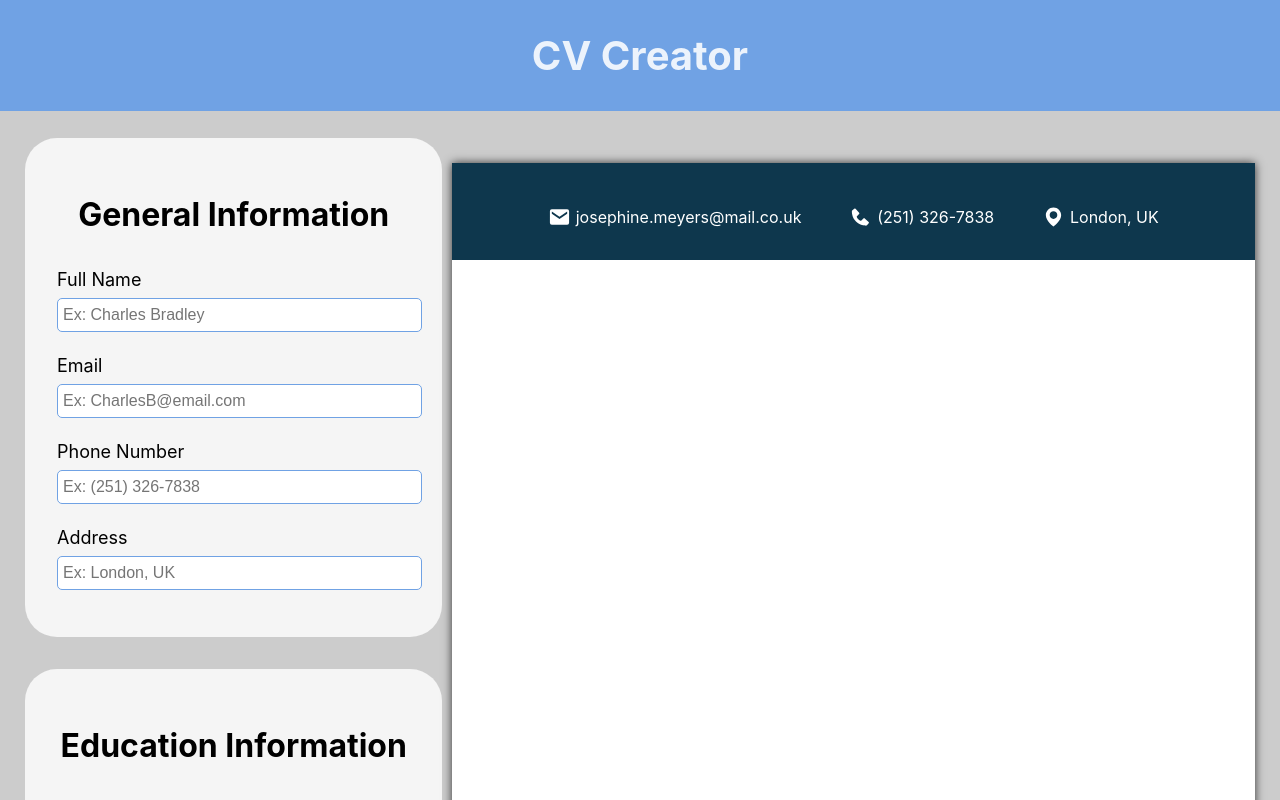
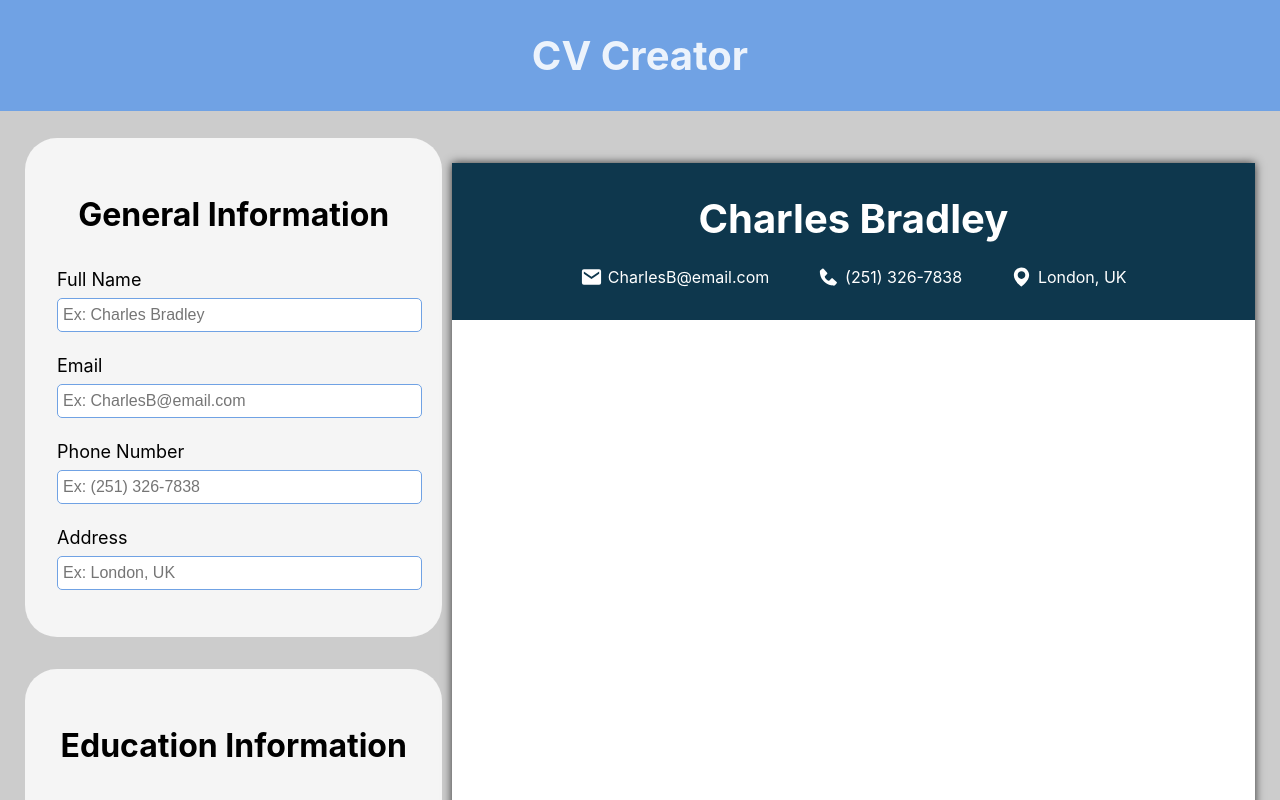
Before and after one commit to Hrid1402/CV-Application, a React (Vite) app: page / in a window 1280 px wide. Shown: the top 800 px of the page. Built offline with nearby package versions, Linux system fonts and the light colour scheme.

Commit message:
feat: general information working

```diff
--- a/src/App.jsx
+++ b/src/App.jsx
@@ -5,17 +5,21 @@ import './styles/App.css'
 import {GeneralInf, EducationInf, ProfessionalInf, CV} from './components/inputs'
 
 function App() {
-  const [fullName, setFullName] = React.useState('');
+  const [fullName, setFullName] = React.useState('Charles Bradley');
+  const [email, setEmail] = React.useState('CharlesB@email.com');
+  const [phone, setPhone] = React.useState('(251) 326-7838');
+  const [address, setAddress] = React.useState('London, UK');
+
   return (
     <>
       <h1 className='Title'>CV Creator</h1>
       <main>
         <div className='allBlocks'>
-          <GeneralInf setFullName={setFullName}/>
+          <GeneralInf setFullName={setFullName} setEmail={setEmail} setPhone={setPhone} setAddress={setAddress}/>
           <EducationInf/>
           <ProfessionalInf/>
         </div>
-          <CV name={fullName}/>
+          <CV fullName={fullName} email={email} phone={phone} address={address}/>
       </main>
     </>
   )
--- a/src/components/inputs.jsx
+++ b/src/components/inputs.jsx
@@ -17,16 +17,16 @@ function TextInput({text, holder, type="text", handleChange}){
     )
 }
 
-export function GeneralInf({setFullName}){
+export function GeneralInf({setFullName, setEmail, setPhone, setAddress}){
 
   return (
     <div className='InputBlock'>
         <h1>General Information</h1>
         <div className='infContainer'>
             <TextInput text="Full Name" holder="Ex: Charles Bradley" handleChange={(e)=> setFullName(e.target.value)}></TextInput>
-            <TextInput text="Email" holder="Ex: CharlesB@email.com" type='email'></TextInput>
-            <TextInput text="Phone Number" holder="Ex: (251) 326-7838" type="phone"></TextInput>
-            <TextInput text="Address" holder="Ex: London, UK"></TextInput>
+            <TextInput text="Email" holder="Ex: CharlesB@email.com" type='email'handleChange={(e)=> setEmail(e.target.value)}></TextInput>
+            <TextInput text="Phone Number" holder="Ex: (251) 326-7838" type="phone" handleChange={(e)=> setPhone(e.target.value)}></TextInput>
+            <TextInput text="Address" holder="Ex: London, UK" handleChange={(e)=> setAddress(e.target.value)}></TextInput>
         </div>
     </div>
   )
@@ -70,16 +70,16 @@ export function ProfessionalInf(){
     )
 };
 
-export function CV({ name, email, phone, address }){
+export function CV({ fullName, email, phone, address }){
 
     return (
     <div className='CV'>
         <div className='top'>
-            <h3 className='Name'>{name}</h3>
+            <h3 className='Name'>{fullName}</h3>
             <div className='contact'>
-                <div><img src={emailIcon} alt="Email" /><p>josephine.meyers@mail.co.uk</p></div>
-                <div><img src={phoneIcon} alt="Phone" /><p>(251) 326-7838</p></div>
-                <div><img src={addressIcon} alt="Address" /><p>London, UK</p></div>
+                <div><img src={emailIcon} alt="Email" /><p>{email}</p></div>
+                <div><img src={phoneIcon} alt="Phone" /><p>{phone}</p></div>
+                <div><img src={addressIcon} alt="Address" /><p>{address }</p></div>
             </div>
         </div>
     </div>
```
